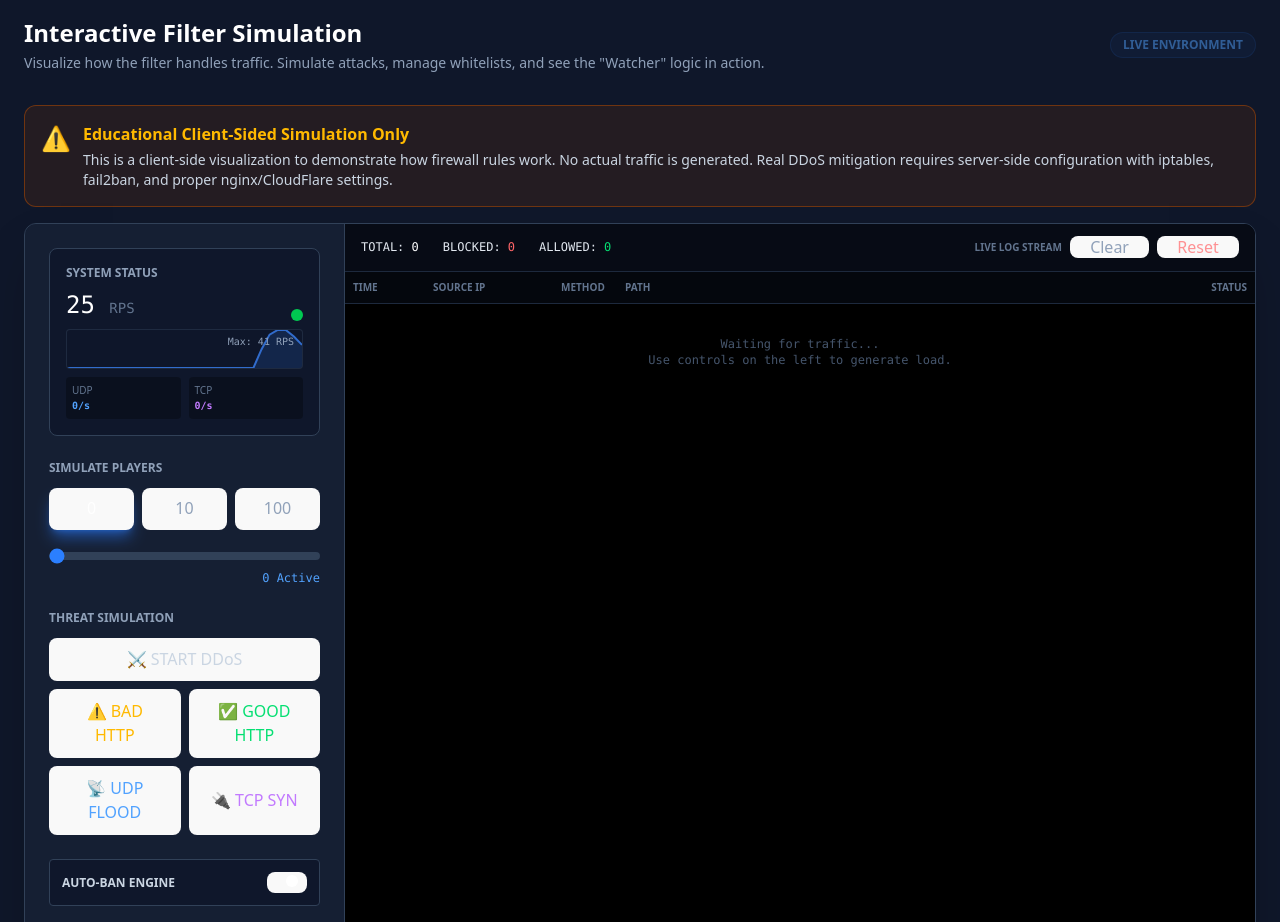
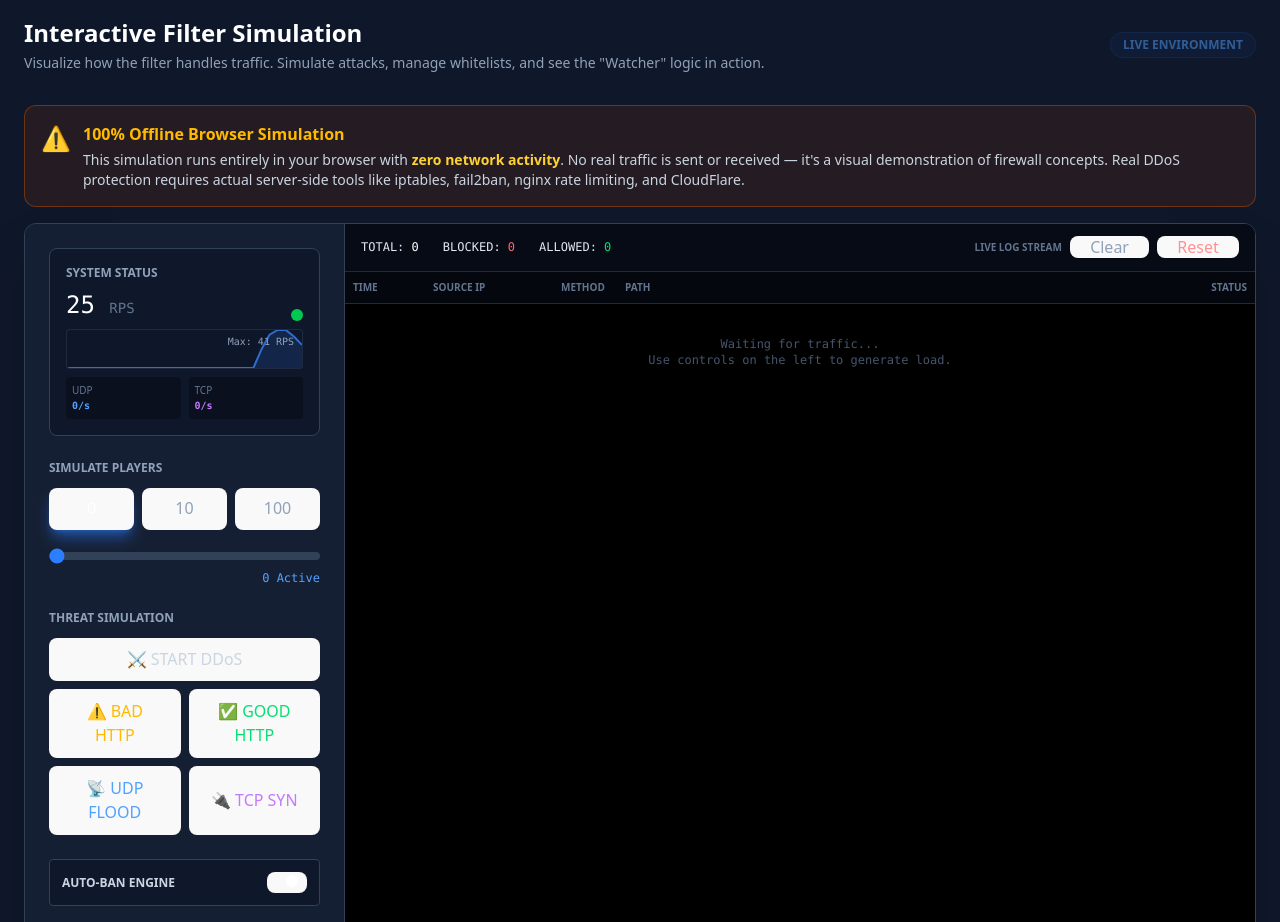
Before and after one commit to burgil/fivem-nginx-filter, a React (Vite) app: page / in a window 1280 px wide. Shown: the part 1180-2102 px from the top of the page. Built offline with nearby package versions, Linux system fonts and the light colour scheme.

Commit message:
feat: Update educational disclaimer in SimulationDashboard for clarity on offline simulation

```diff
--- a/src/components/SimulationDashboard.tsx
+++ b/src/components/SimulationDashboard.tsx
@@ -334,11 +334,11 @@ export const SimulationDashboard: React.FC = () => {
         <div className="flex items-start gap-3">
           <div className="text-2xl">⚠️</div>
           <div>
-            <h3 className="text-amber-400 font-bold mb-1">Educational Client-Sided Simulation Only</h3>
+            <h3 className="text-amber-400 font-bold mb-1">100% Offline Browser Simulation</h3>
             <p className="text-sm text-slate-300">
-              This is a client-side visualization to demonstrate how firewall rules work.
-              No actual traffic is generated. Real DDoS mitigation requires server-side configuration
-              with iptables, fail2ban, and proper nginx/CloudFlare settings.
+              This simulation runs entirely in your browser with <strong className="text-amber-300">zero network activity</strong>.
+              No real traffic is sent or received — it's a visual demonstration of firewall concepts.
+              Real DDoS protection requires actual server-side tools like iptables, fail2ban, nginx rate limiting, and CloudFlare.
             </p>
           </div>
         </div>
```
